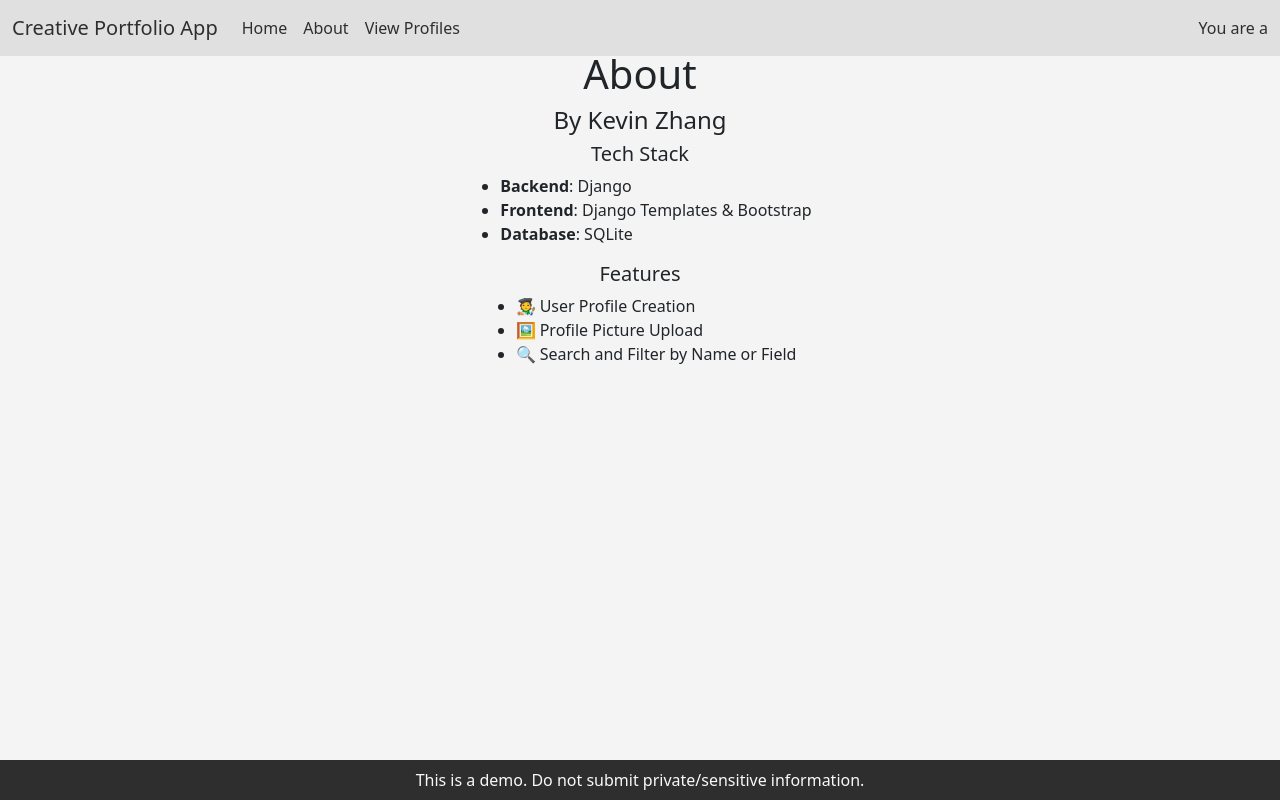
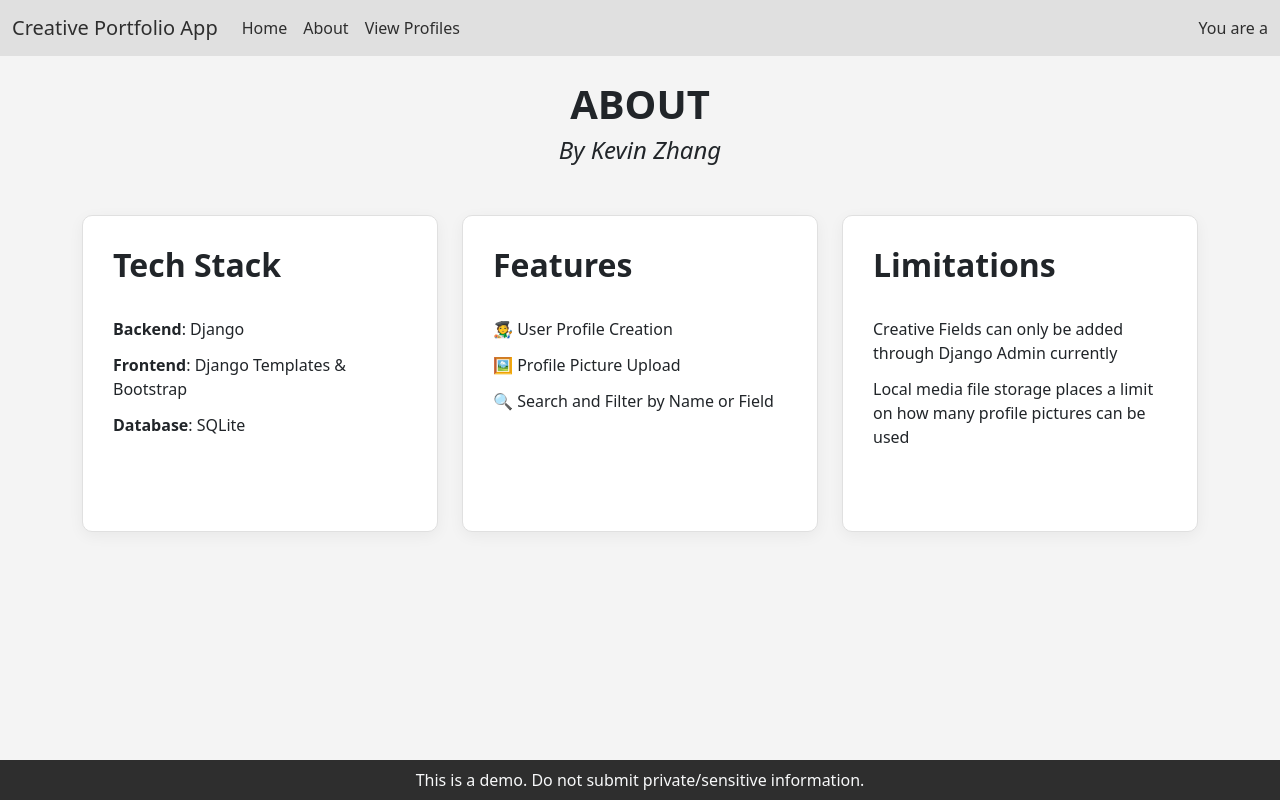
Before and after one commit to KeevinChang/concept-mini-assessment, a Django app: template templates/pages/about.html in a window 1280 px wide. Run offline with Django 3.2, Linux system fonts and the light colour scheme; the template is opened without the code that fills it, so the values that code supplies are empty.

Commit message:
had a bit too much fun redesigning about page

```diff
--- a/templates/pages/about.html
+++ b/templates/pages/about.html
@@ -1,22 +1,91 @@
 {% extends 'base.html' %}
 
+{% block style %}
+.section-heading {
+    font-size: 2em;
+    font-weight: 600;
+    margin-bottom: 25px;
+    position: relative;
+    padding-bottom: 8px;
+}
+
+.card-body ul {
+    list-style: none;
+    padding-left: 0;
+    margin-bottom: 40px;
+}
+
+.card-body ul li {
+    position: relative;
+    margin-bottom: 12px;
+}
+
+.about-card {
+    background-color: #FFFFFF;
+    border: 1px solid #E0E0E0;
+    border-radius: 10px;
+    box-shadow: 0 4px 15px rgba(0, 0, 0, 0.05);
+    transition: transform 0.3s ease, box-shadow 0.3s ease;
+    height: 100%;
+    display: flex;
+    flex-direction: column;
+    justify-content: space-between;
+}
+
+.about-card:hover {
+    transform: translateY(-5px);
+    box-shadow: 0 6px 20px rgba(0, 0, 0, 0.1);
+}
+
+.about-card .card-body {
+        padding: 30px;
+        flex-grow: 1;
+        display: flex;
+        flex-direction: column;
+        align-items: flex-start;
+    }
+{% endblock %}
+
 {% block content %}
-<div class="container d-flex flex-column justify-content-center align-items-center" style="height: 40vh;">
-    <h1>About</h1>
-    <h4>By Kevin Zhang</h4>
-    <h5>Tech Stack</h5>
+<div class="container d-flex flex-column justify-content-center align-items-center">
+    <h1 class="mt-4" style="text-transform: uppercase"><strong>About</strong></h1>
+    <h4 style="margin-bottom: 50px"><i>By Kevin Zhang</i></h4>
+    <div class="row g-4">
+        <div class="col-md-4">
+            <div class="card about-card">
+                <div class="card-body">
+                    <h5 class="section-heading">Tech Stack</h5>
                     <ul>
                         <li><strong>Backend</strong>: Django</li>
                         <li><strong>Frontend</strong>: Django Templates & Bootstrap</li>
                         <li><strong>Database</strong>: SQLite</li>
                     </ul>
-
-    <h5>Features</h5>
+                </div>
+            </div>
+        </div>
+        <div class="col-md-4">
+            <div class="card about-card">
+                <div class="card-body">
+                    <h5 class="section-heading">Features</h5>
                     <ul>
                         <li>🧑‍🎨 User Profile Creation</li>
                         <li>🖼️ Profile Picture Upload</li>
                         <li>🔍 Search and Filter by Name or Field</li>
                     </ul>
-
+                </div>
+            </div>
+        </div>
+        <div class="col-md-4">
+            <div class="card about-card">
+                <div class="card-body">
+                    <h5 class="section-heading">Limitations</h5>
+                    <ul>
+                        <li>Creative Fields can only be added through Django Admin currently</li>
+                        <li>Local media file storage places a limit on how many profile pictures can be used</li>
+                    </ul>
+                </div>
+            </div>
+        </div>
+    </div>
 </div>
 {% endblock %}
```
Lines whose indentation alone changed are shown as unchanged.
